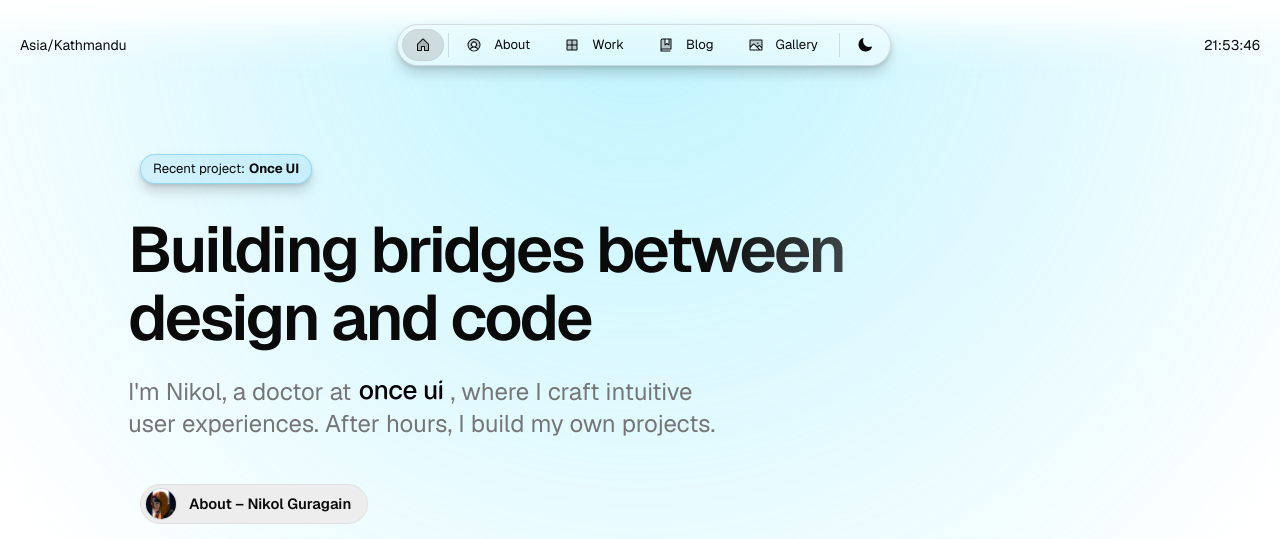
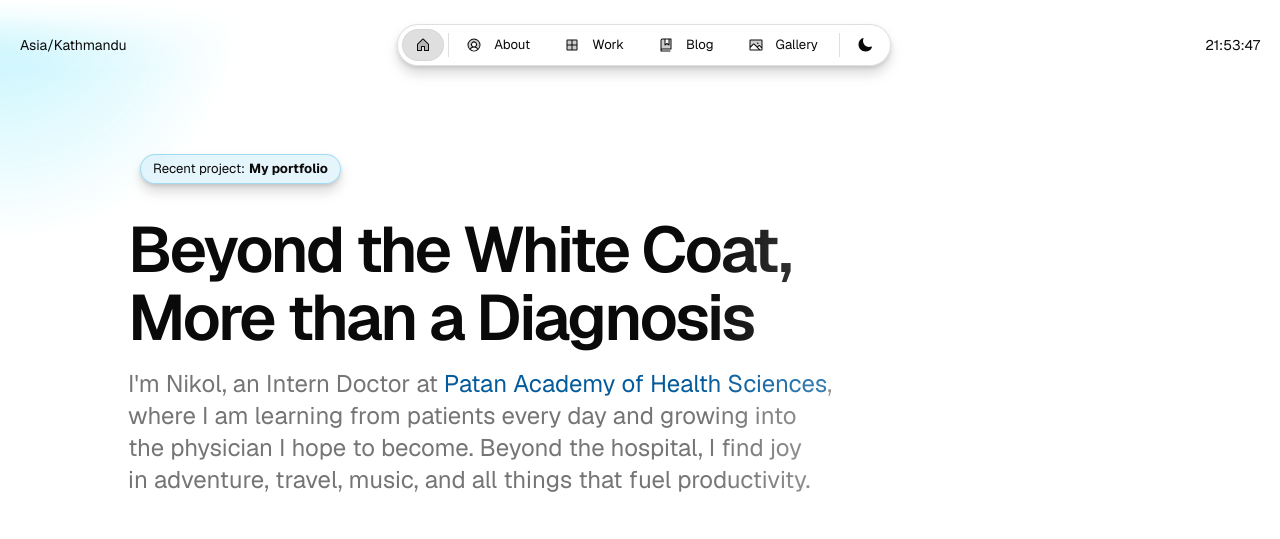
Before and after one commit to m-mrmeeseeks/magic-portfolio-for-next-js, a Next.js app: page / in a window 1280 px wide. Shown: the top 539 px of the page. Built offline with nearby package versions, Linux system fonts and the light colour scheme; no server answers.

Commit message:
Content+Dealbreaker mouse cursor

```diff
--- a/src/app/resources/config.js
+++ b/src/app/resources/config.js
@@ -52,17 +52,17 @@ const style = {
 
 const effects = {
   mask: {
-    cursor: false,
+    cursor: true,
     x: 50,
     y: 0,
-    radius: 100,
+    radius: 30,
   },
   gradient: {
-    display: false,
-    opacity: 100,
+    display: true,
+    opacity: 90,
     x: 50,
-    y: 60,
-    width: 100,
+    y: 50,
+    width: 50,
     height: 50,
     tilt: 0,
     colorStart: "accent-background-strong",
--- a/src/app/resources/content.js
+++ b/src/app/resources/content.js
@@ -6,11 +6,11 @@ const person = {
   get name() {
     return `${this.firstName} ${this.lastName}`;
   },
-  role: "Doctor of Reproductive Heath",
+  role: "Intern Doctor and Researcher",
   avatar: "/images/avatar.jpg",
-  email: "example@gmail.com",
+  email: "guragainnikol@gmail.com",
   location: "Asia/Kathmandu", // Expecting the IANA time zone identifier, e.g., 'Europe/Vienna'
-  languages: ["English", "Hindi","Nepali"], // optional: Leave the array empty if you don't want to display languages
+  languages: ["English", "Nepali","Hindi"], // optional: Leave the array empty if you don't want to display languages
 };
 
 const newsletter = {
@@ -18,8 +18,7 @@ const newsletter = {
   title: <>Subscribe to {person.firstName}'s Newsletter</>,
   description: (
     <>
-      I occasionally write about design, technology, and share thoughts on the intersection of
-      creativity and engineering.
+     Every so often, I write about the things that inspire me—heartfelt encounters in medicine, curious questions from research, and little productivity lessons along the way. I’d love to share them with you.
     </>
   ),
 };
@@ -30,12 +29,12 @@ const social = [
   {
     name: "GitHub",
     icon: "github",
-    link: "https://github.com/once-ui-system/nextjs-starter",
+    link: "https://github.com/m-mrmeeseeks",
   },
   {
     name: "LinkedIn",
     icon: "linkedin",
-    link: "https://www.linkedin.com/company/once-ui/",
+    link: "https://www.linkedin.com/in/nikolguragain/",
   },
   {
     name: "X",
@@ -55,16 +54,17 @@ const home = {
   label: "Home",
   title: `${person.name}'s Portfolio`,
   description: `Portfolio website showcasing my work as a ${person.role}`,
-  headline: <>Building bridges between design and code</>,
+  headline: <>Beyond the White Coat,
+  More than a Diagnosis</>,
   featured: {
     display: true,
-    title: <>Recent project: <strong className="ml-4">Once UI</strong></>,
+    title: <>Recent project: <strong className="ml-4">My portfolio</strong></>,
     href: "/work/building-once-ui-a-customizable-design-system",
   },
   subline: (
     <>
-      I'm {person.firstName}, a doctor at <Logo icon={false} style={{ display: "inline-flex", top: "0.25em", marginLeft: "-0.25em" }}/>, where I craft intuitive
-      <br /> user experiences. After hours, I build my own projects.
+      I'm {person.firstName}, an Intern Doctor at <a href="www.pahs.edu.np">Patan Academy of Health Sciences</a>, where I am learning from patients every day and growing into the physician I hope to become.
+      Beyond the hospital, I find joy in adventure, travel, music, and all things that fuel productivity.
     </>
   ),
 };
@@ -147,12 +147,16 @@ const about = {
     title: "Studies",
     institutions: [
       {
-        name: "University of Jakarta",
-        description: <>Studied software engineering.</>,
+        name: "Patan Academy of Health Sciences",
+        description: <>Undergraduate studies in Medicine.</>,
       },
       {
-        name: "Build the Future",
-        description: <>Studied online marketing and personal branding.</>,
+        name: "S.O.S. Hermann Gmeiner Higher Secondary School",
+        description: <>Higher Secondary with Biology, Physics, Chemistry and Mathematics as Major.</>,
+      },
+      {
+        name: "St. Xavier's Godavari School",
+        description: <>Primary and Lower Secondary with Science, Mathematics and Computer as Major.</>,
       },
     ],
   },
```
